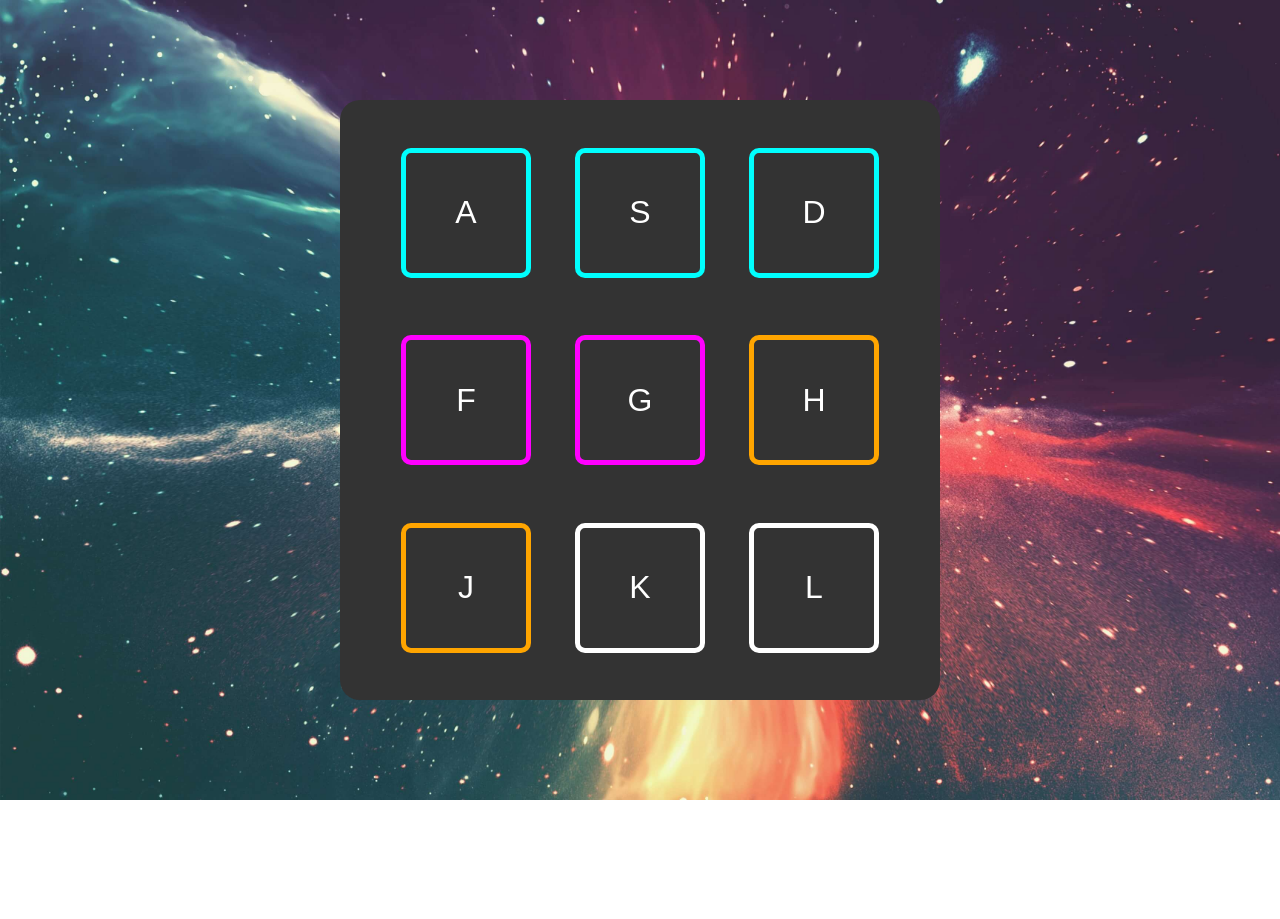
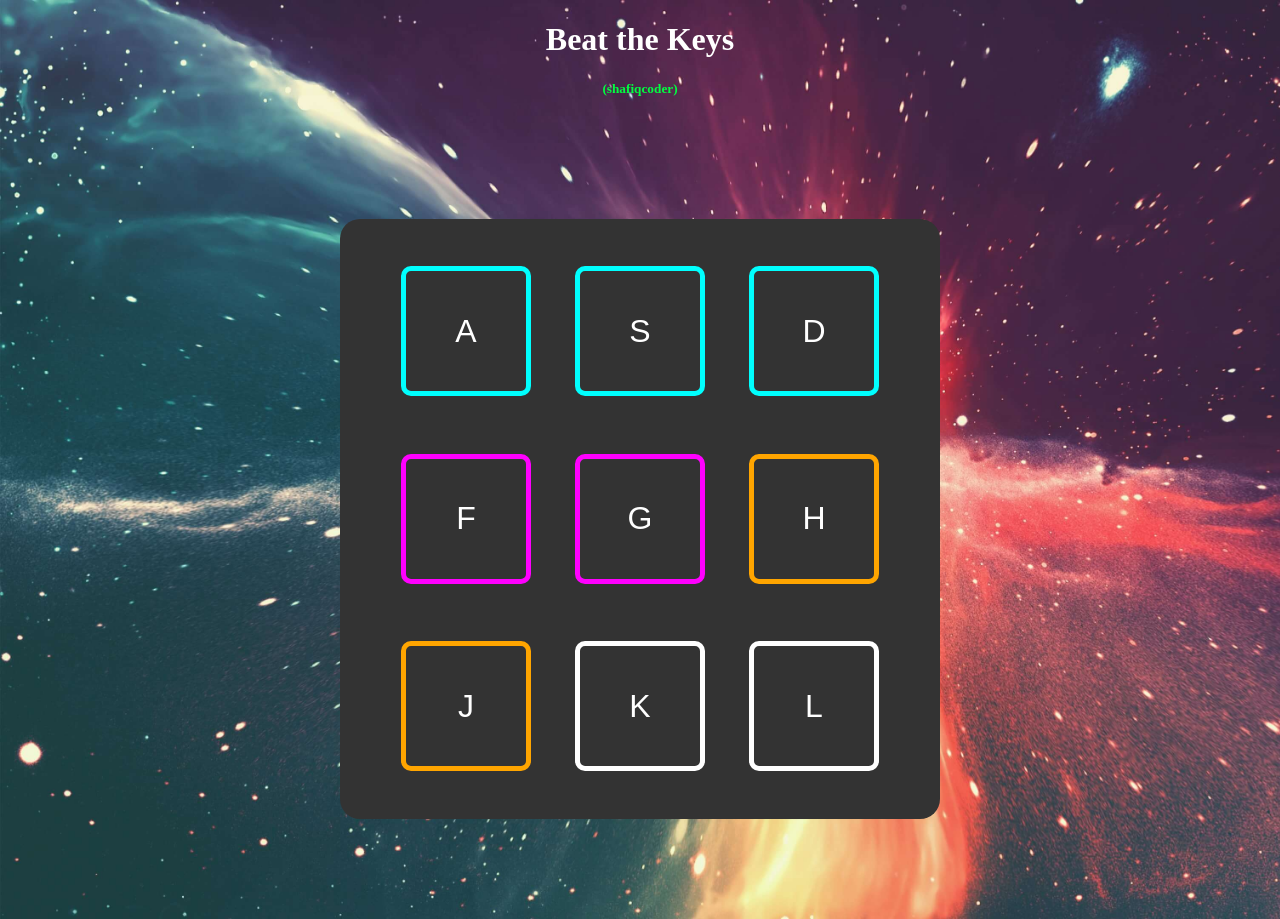
Before and after one commit to shafiqcoder/javascript_tasks, a plain HTML site: page Profit with JavaScript/beatBoxJS/index.html in a window 1280 px wide. Before the commit the page ends 800 px from the top, so only its background shows below. Drawn offline with Linux system fonts and the light colour scheme.

Commit message:
modified title

```diff
--- a/Profit with JavaScript/beatBoxJS/index.html
+++ b/Profit with JavaScript/beatBoxJS/index.html
@@ -1,13 +1,17 @@
 <!DOCTYPE html>
+
 <head>
     <meta charset="utf-8">
     <meta http-equiv="X-UA-Compatible" content="IE=edge">
-    <title>BeatBoxJS</title>
+    <title>BeatBoxJS (shafiqcoder)</title>
     <meta name="description" content="">
     <meta name="viewport" content="width=device-width, initial-scale=1">
     <link rel="stylesheet" href="./style.css">
 </head>
+
 <body>
+    <h1 style="text-align:center ; color:white;">Beat the Keys</h1>
+    <h5 style="text-align:center ; color:rgb(0, 255, 64);">(shafiqcoder)</h5>
     <div class="container">
         <div class="beatbox">
             <div class="beat">
@@ -40,6 +44,7 @@
         </div>
     </div>
     <script src="./utils.js"></script>
-    <script src="./script.js" ></script>
+    <script src="./script.js"></script>
 </body>
+
 </html>
```
